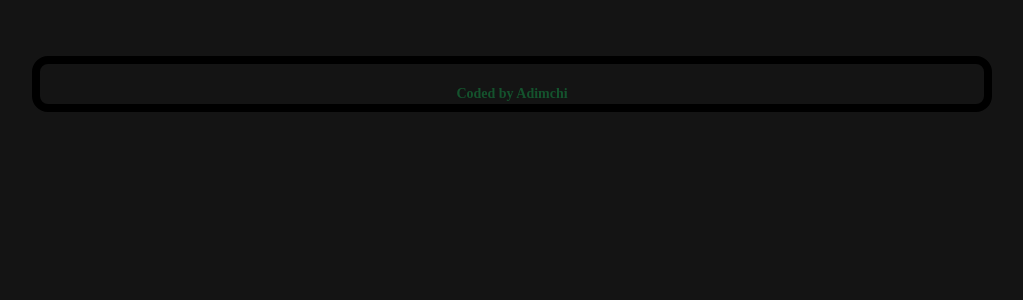
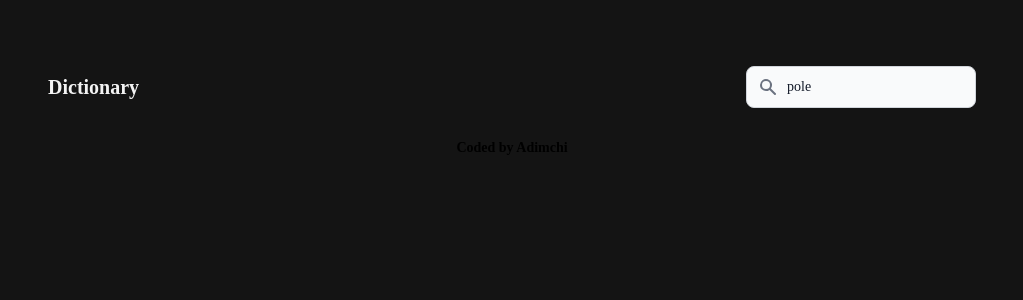
Before and after one commit to adimchithecreator/Dictionary-app, a React (Create React App) app: page / in a window 1280 px wide. Shown: the top 300 px of the page, without its empty margins (128-1151 px from the left). Built offline with nearby package versions, Linux system fonts and the light colour scheme; no server answers.

Commit message:
recreated search input

```diff
--- a/src/App.js
+++ b/src/App.js
@@ -1,11 +1,15 @@
 import Search from './Search';
+
 
 function App() {
   return (
-    <div className="App lg:max-w-[960px] font-TDS  lg:bg-[#141414] lg:border-8 rounded-2xl border-black mx-auto container mt-14">
-   <Search defaultKeyword= "Happy" />
+    <div className="App">
 
-     <footer className=' text-center mt-5 font-bold text-sm text-green-900'> Coded by Adimchi</footer>
+    <div className="lg:max-w-[960px] font-TDS mx-auto container mt-14">
+   <Search defaultKeyword= "pole" />
+
+     <footer className=' text-center mt-5 font-bold text-sm'> Coded by Adimchi</footer>
+    </div>
     </div>
   );
 }
--- a/src/Meaning.js
+++ b/src/Meaning.js
@@ -6,7 +6,7 @@ export default function Meaning(props) {
   return (
     <div className="Meaning grid lg:grid-cols-3 divide-x divide-borderColor  border rounded border-borderColor">
 
-      <h3 className="tracking-wider capitalize text-[#A2A2A2] font-semibold p-5 text-lg ">{props.meaning.partOfSpeech}</h3>
+      <h3 className="tracking-wider capitalize text-nav font-semibold p-5 text-lg ">{props.meaning.partOfSpeech}</h3>
 
       <ul className="py-5 px-10 col-span-2">
       {props.meaning.definitions.map(function (definition, index) {
--- a/src/Nav.js
+++ /dev/null
@@ -1,9 +0,0 @@
-import React from "react";
-
-export default function nav() {
-    return(
-        <div>
-
-        </div>
-    )
-}
--- a/src/Search.js
+++ b/src/Search.js
@@ -48,13 +48,31 @@ let apiUrl= `https://api.dictionaryapi.dev/api/v2/entries/en/${keyword}`
       if (loaded){
     return(
 
-        <div className="Search mt-5">
+        <div className="Search">
+
           <section className=" ">
-      <form onSubmit={handleSubmit} className="caret-green-700  appearance-none">
+          <nav className=" px-4 py-2.5">
+  <div className="container flex flex-wrap justify-between items-center mx-auto">
+  <a href="https://dictionaryapi.dev/" class="flex items-center" target="_blank" rel="noreferrer" >
+    <span class="self-center text-xl font-semibold whitespace-nowrap text-[#F3F3F3]">Dictionary</span>
+  </a>
+  <div className="flex md:order-2 space-x-5">
+
+
+      <form onSubmit={handleSubmit} className="appearance-none flex items-center">
+      <div className="relative w-full">
+        <div className="flex absolute inset-y-0 left-0 items-center pl-3 pointer-events-none">
+            <svg aria-hidden="true" className="w-5 h-5 text-gray-500 dark:text-gray-400" fill="currentColor" viewBox="0 0 20 20" xmlns="http://www.w3.org/2000/svg"><path fill-rule="evenodd" d="M8 4a4 4 0 100 8 4 4 0 000-8zM2 8a6 6 0 1110.89 3.476l4.817 4.817a1 1 0 01-1.414 1.414l-4.816-4.816A6 6 0 012 8z" clip-rule="evenodd"></path></svg>
+        </div>
         <input type="search" placeholder="Search for a word" defaultValue={props.defaultKeyword} onChange={handleKeywordChange}
-        className=" hidden appearance-none caret-green-700" />
+        className=" bg-gray-50 border border-gray-300 text-gray-900 text-sm rounded-lg focus:ring-blue-500 focus:border-blue-500 block w-full pl-10 p-2.5  dark:bg-gray-700 dark:border-gray-600 dark:placeholder-gray-400 dark:text-white dark:focus:ring-blue-500 dark:focus:border-blue-500" />
+            </div>
 
         </form>
+
+        </div>
+        </div>
+        </nav>
 
         </section>
         <Results results={results} />
--- a/tailwind.config.js
+++ b/tailwind.config.js
@@ -6,6 +6,7 @@ module.exports = {
       colors: {
         'borderColor': '#616161',
         'example': '#4F4F4F',
+        'nav':'#A2A2A2'
       },
       fontFamily: {
         TDS: [ 'Tiro Devanagari Sanskrit', 'serif']
```
